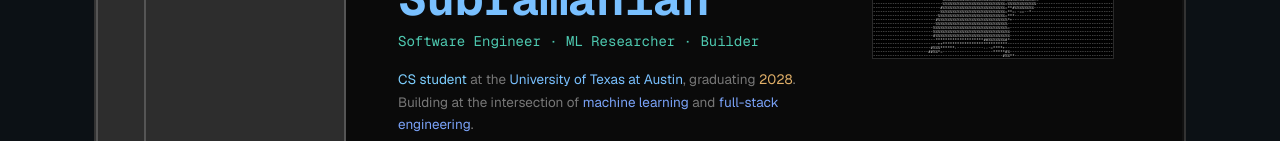
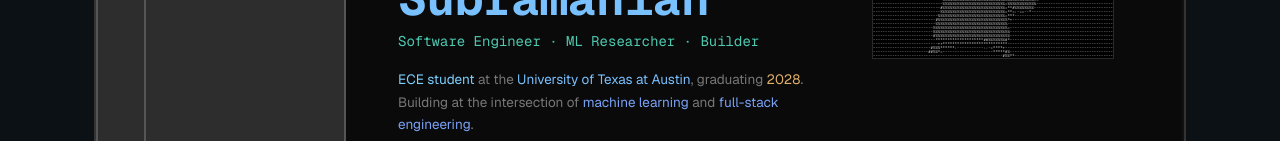
Before and after one commit to vvaibavs/portfolio-website, a Next.js app: page / in a window 1280 px wide. Shown: the part 345-486 px from the top of the page. Built offline with nearby package versions, Linux system fonts and the light colour scheme.

Commit message:
[FRONTEND] deployed projects

```diff
--- a/app/components/AboutContent.tsx
+++ b/app/components/AboutContent.tsx
@@ -104,7 +104,7 @@ export function AboutContent() {
             Software Engineer · ML Researcher · Builder
           </p>
           <p style={{ fontSize: "13.5px", fontFamily: "var(--font-geist-sans), sans-serif", margin: 0, lineHeight: 1.7 }}>
-            <span style={{ color: "#7dcfff" }}>CS student</span>
+            <span style={{ color: "#7dcfff" }}>ECE student</span>
             <span style={{ color: "#777777" }}> at the </span>
             <span style={{ color: "#79c0ff" }}>University of Texas at Austin</span>
             <span style={{ color: "#777777" }}>, graduating </span>
@@ -184,6 +184,14 @@ export function AboutContent() {
               </span>
             </div>
           ))}
+        </div>
+      </div>
+
+      {/* Deployed Projects */}
+      <div style={{ marginBottom: "40px" }}>
+        <p style={S.sectionHeading}>Deployed Projects</p>
+        <div style={{ fontFamily: "var(--font-geist-mono), monospace", fontSize: "13px", color: "#555555" }}>
+          coming soon..
         </div>
       </div>
 
```
